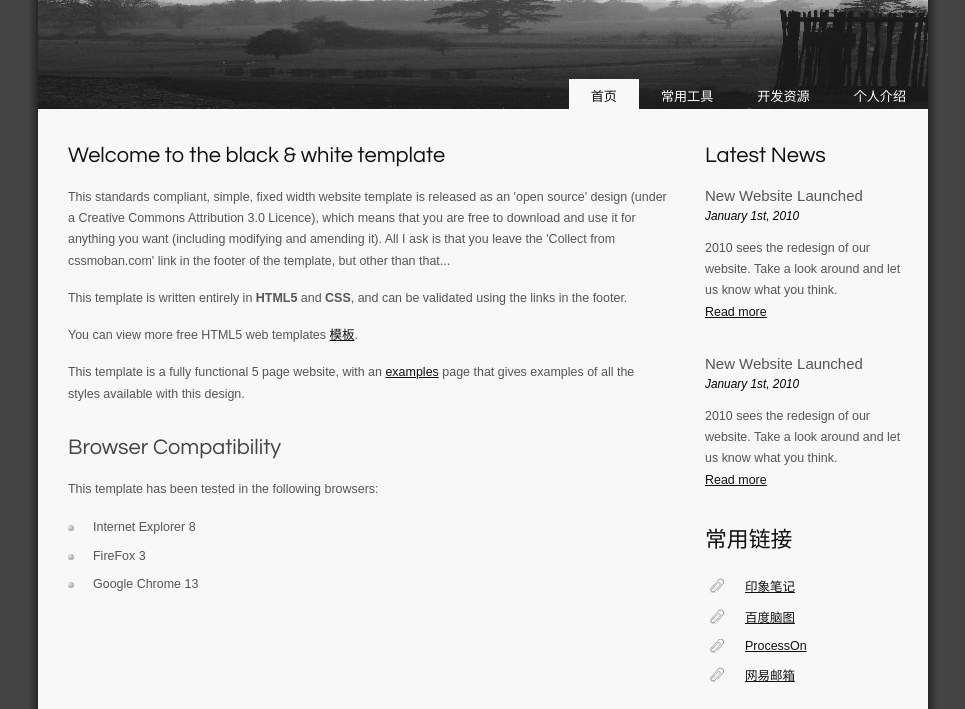
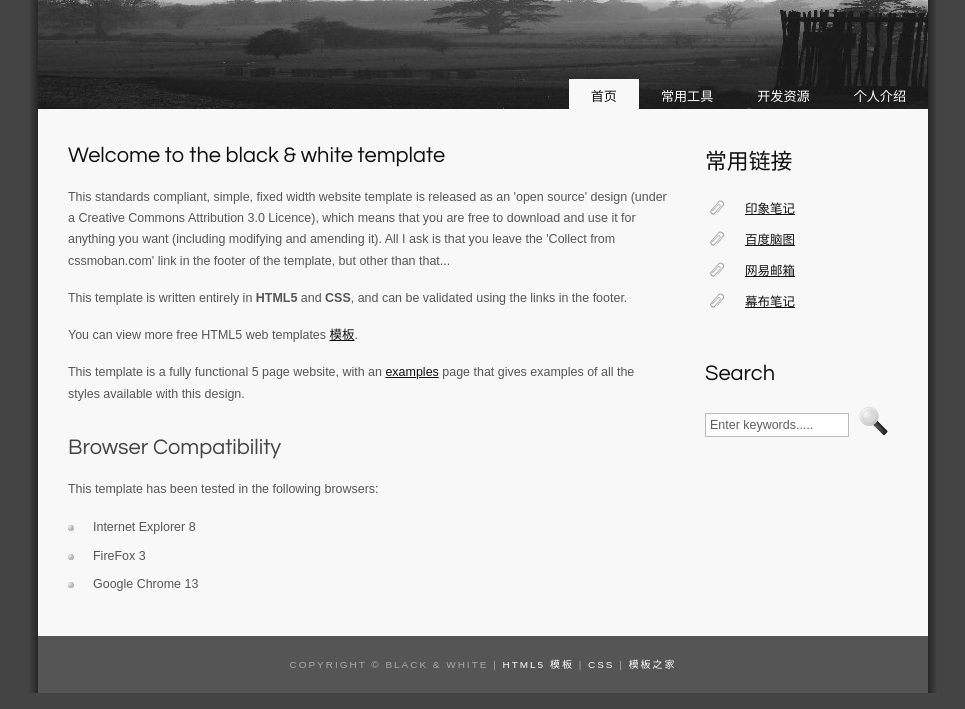
Before and after one commit to shwdbd/shwdbd.github.io, a plain HTML site: page docs/index.html in a window 1280 px wide. Shown: the part 91-800 px from the top of the page, without its empty margins (157-1122 px from the left). Drawn offline with Linux system fonts and the light colour scheme.

Commit message:
添加常用工具链接

```diff
--- a/docs/index.html
+++ b/docs/index.html
@@ -32,20 +32,12 @@
     <div id="site_content">
       <div class="sidebar">
         <!-- insert your sidebar items here -->
-        <h3>Latest News</h3>
-        <h4>New Website Launched</h4>
-        <h5>January 1st, 2010</h5>
-        <p>2010 sees the redesign of our website. Take a look around and let us know what you think.<br /><a href="#">Read more</a></p>
-        <p></p>
-        <h4>New Website Launched</h4>
-        <h5>January 1st, 2010</h5>
-        <p>2010 sees the redesign of our website. Take a look around and let us know what you think.<br /><a href="#">Read more</a></p>
         <h3>常用链接</h3>
         <ul>
-          <li><a href="#">印象笔记</li>
-          <li><a href="#">百度脑图</a></li>
-          <li><a href="#">ProcessOn</a></li>
-          <li><a href="#">网易邮箱</a></li>
+          <li><a target="_blank" href="https://www.yinxiang.com/">印象笔记</li>
+          <li><a target="_blank" href="https://naotu.baidu.com/">百度脑图</a></li>
+          <li><a target="_blank" href="https://mail.163.com/">网易邮箱</a></li>
+          <li><a target="_blank" href="https://mubu.com/">幕布笔记</a></li>
         </ul>
         <h3>Search</h3>
         <form method="post" action="#" id="search_form">
```
